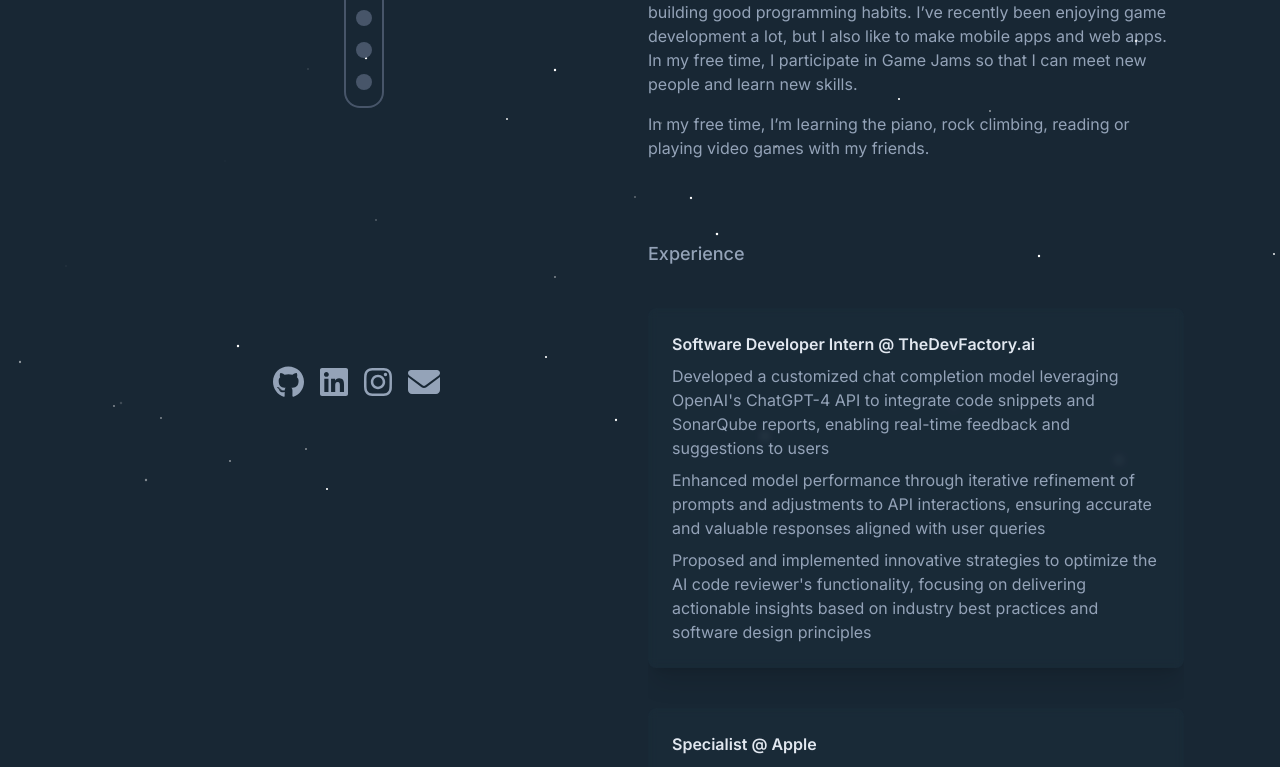
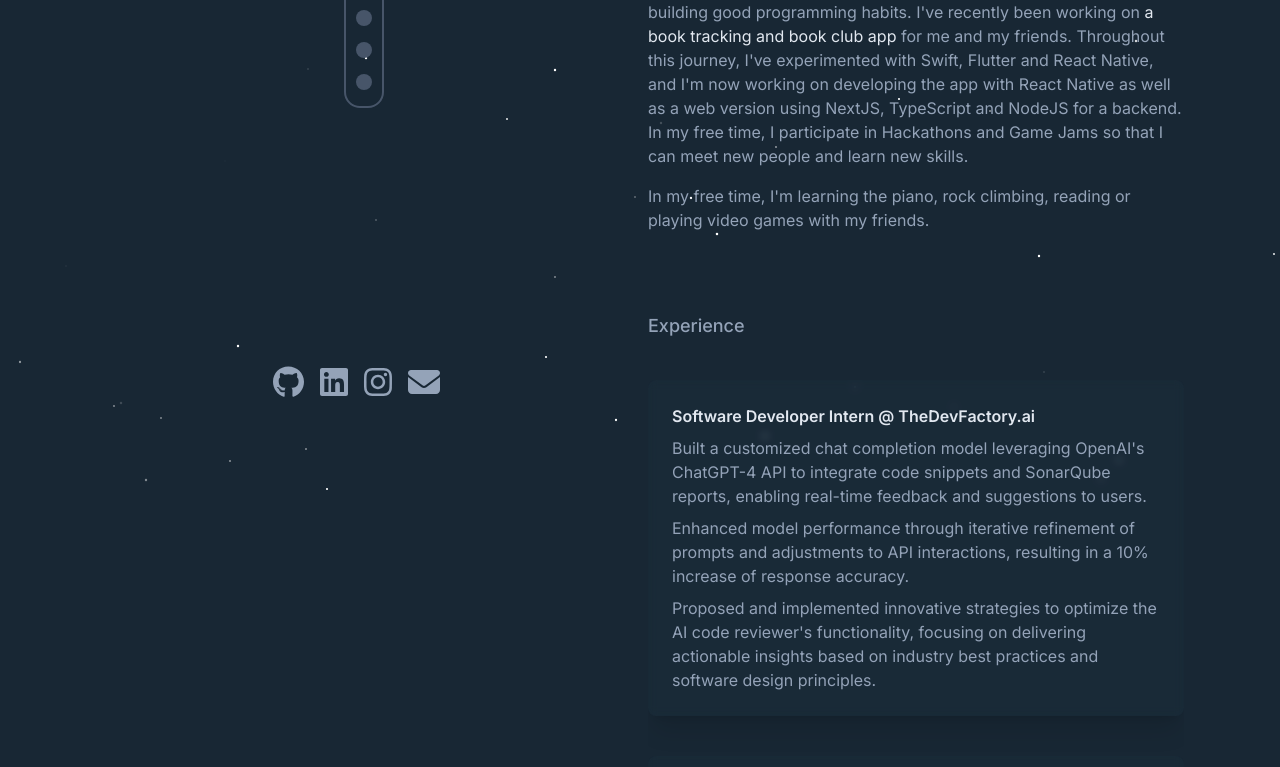
Before and after one commit to SamerSawan/Portfolio_v3, a Next.js app: page / in a window 1280 px wide. Shown: the part 304-1071 px from the top of the page. Built offline with nearby package versions, Linux system fonts and the light colour scheme.

Commit message:
updated about and work experience

```diff
--- a/app/page.js
+++ b/app/page.js
@@ -45,16 +45,18 @@
           <div id="About" className="mb-16 section">
             <p className="mb-4">
               For my high school graduation project in 2017, I decided I wanted to learn how to make video games, so I made a simple brick breaker game.
-              Since then, I&rsquo;ve switched out of health sciences and graduated from <a href={"https://mcgill.ca"} target="_blank" rel="noreferrer" className="text-slate-200 cursor-pointer">McGill University</a> with a bachelor&rsquo;s degree in Software Engineering.
-              I&rsquo;ve had the privilege of participating in various hackathons, game jams, working at a <a href={"https://www.thedevfactory.ai/"} target="_blank" rel="noreferrer" className="text-slate-200 cursor-pointer">start-up</a> and getting an AWS cloud practitioner certification.
+              Since then, I've switched out of health sciences and graduated from <a href={"https://mcgill.ca"} target="_blank" rel="noreferrer" className="text-slate-200 cursor-pointer">McGill University</a> with a bachelor&rsquo;s degree in Software Engineering.
+              I've had the privilege of participating in various hackathons, game jams, working at a <a href={"https://www.thedevfactory.ai/"} target="_blank" rel="noreferrer" className="text-slate-200 cursor-pointer">start-up</a> and getting an AWS cloud practitioner certification.
             </p>
             <p className="mb-4">
               My main focus as a new grad is continuing my learning journey and building good programming habits.
-              I&rsquo;ve recently been enjoying game development a lot, but I also like to make mobile apps and web apps.
-              In my free time, I participate in Game Jams so that I can meet new people and learn new skills.
+              I've recently been working on <a href="https://github.com/SamerSawan/Papyrus_v2" target="_blank" rel="noreferrer" className="text-slate-200 cursor-pointer">a book tracking and book club app</a> for me and my friends. Throughout this journey,
+              I've experimented with Swift, Flutter and React Native, and I'm now working on developing the app with React Native
+              as well as a web version using NextJS, TypeScript and NodeJS for a backend. In my free time,
+              I participate in Hackathons and Game Jams so that I can meet new people and learn new skills.
             </p>
             <p className="mb-4">
-              In my free time, I&rsquo;m learning the piano, rock climbing, reading or playing video games with my friends.
+              In my free time, I'm learning the piano, rock climbing, reading or playing video games with my friends.
             </p>
           </div>
           <div id="Experience" className="mb-16 section">
@@ -62,16 +64,16 @@
             <ol className="group/list">
               <li>
                 <ExperienceCard job={"Software Developer Intern @ TheDevFactory.ai"}
-                point1={"Developed a customized chat completion model leveraging OpenAI's ChatGPT-4 API to integrate code snippets and SonarQube reports, enabling real-time feedback and suggestions to users"}
-                point2={"Enhanced model performance through iterative refinement of prompts and adjustments to API interactions, ensuring accurate and valuable responses aligned with user queries"}
-                point3={"Proposed and implemented innovative strategies to optimize the AI code reviewer's functionality, focusing on delivering actionable insights based on industry best practices and software design principles"}
+                point1={"Built a customized chat completion model leveraging OpenAI's ChatGPT-4 API to integrate code snippets and SonarQube reports, enabling real-time feedback and suggestions to users."}
+                point2={"Enhanced model performance through iterative refinement of prompts and adjustments to API interactions, resulting in a 10\% increase of response accuracy."}
+                point3={"Proposed and implemented innovative strategies to optimize the AI code reviewer's functionality, focusing on delivering actionable insights based on industry best practices and software design principles."}
                 href={"https://www.linkedin.com/company/the-devfactory/?originalSubdomain=ca"}/>
               </li>
               <li>
-                <ExperienceCard job={"Specialist @ Apple"}
-                point1={"Consistently achieved top performance amongst peers by exceeding Trade-In targets by 20% and exceeding the 20% Activation target for three consecutive quarters"}
-                point2={"Demonstrated strong problem-solving skills by assessing customer needs and providing personalized solutions, resulting in a 95% customer satisfaction rate for five consecutive quarters"}
-                point3={"Organized and presented multiple store-wide trainings to help with onboarding new, seasonal and veteran specialists alike, ensuring best practices for various store initiatives and goals"}
+                <ExperienceCard job={"Technical Specialist @ Apple"}
+                point1={"Exceeded the target of 3 technical support appointments per hour, consistently achieving an average of 4.3 appointments per hour by diagnosing technical issues, educating customers on product features and best practices, and resolving complex problems to ensure optimal device performance."}
+                point2={"Demonstrated strong problem-solving skills by assessing customer needs and providing personalized solutions, resulting in a 90\% customer satisfaction rate for four consecutive quarters."}
+                point3={"Organized and presented multiple store-wide trainings to help with onboarding new, seasonal and veteran specialists alike, resulting in a 20\% improvement of store-wide activation results."}
                 href={"https://www.apple.com/"}/>
               </li>
             </ol>
@@ -83,7 +85,7 @@
             <li>
               <ProjectCard title={"Athenaeum Book Club"}
               point1={"I designed and developed a React Native app for my book club to allow us to update each other on our progress and discuss our thoughts about what we were reading without having to organize a meetup, as it could sometimes be difficult for our large group to find a time to meet. I built Athenaeum using a component-based architecture, which made it significantly easier to maintain and scale up. Additioanlly, I used FireBase for user authentication and real-time data storage and retrieval. I'm also currently working on a web version with NextJS and TypeScript!"}
-              techPoints={["React Native", "FireBase", "Figma", "Google Books", "TypeScript", "React Native"]}
+              techPoints={["React Native", "FireBase", "Figma", "Google Books", "TypeScript"]}
               href={"https://github.com/SamerSawan/Papyrus_v2"}
               />
             </li>
```
